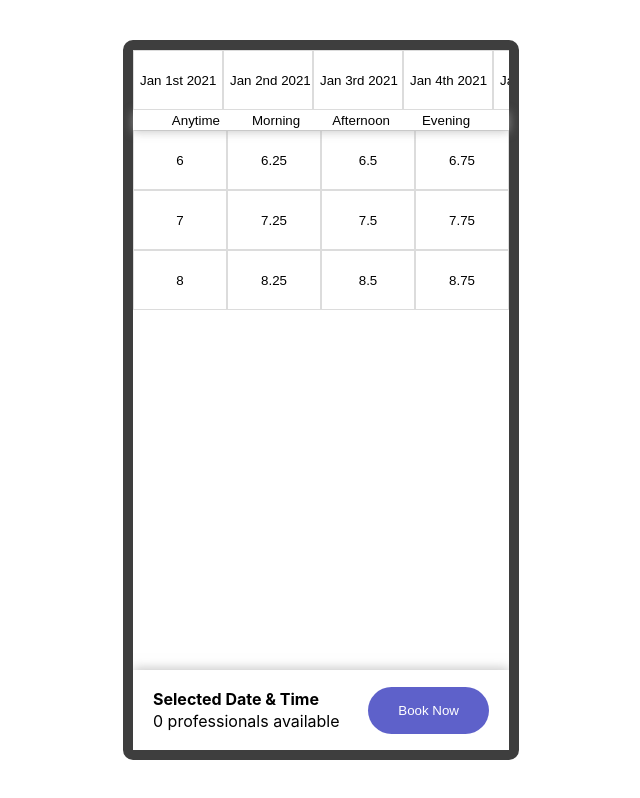
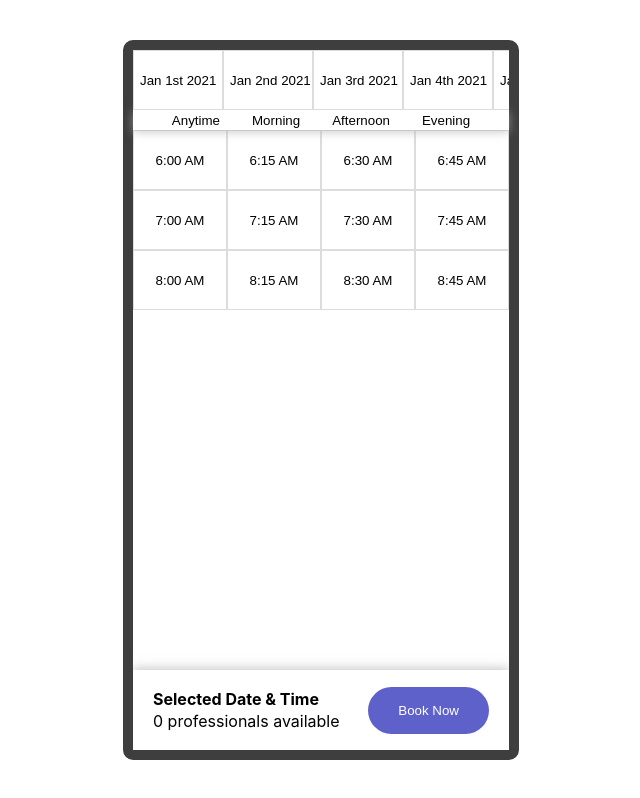
Before and after one commit to johnsn27/soloTest, a React (Create React App) app: page / in a window 1280 px wide. Shown: the whole page, without its empty margins (319-959 px from the left). Built offline with nearby package versions, Linux system fonts and the light colour scheme.

Commit message:
T2 - Format the TimeItem text

```diff
--- a/src/components/TimeItem.tsx
+++ b/src/components/TimeItem.tsx
@@ -1,9 +1,21 @@
+import moment from 'moment';
+
 interface Props {
   time: number;
 }
 
 const TimeItem = ({ time }: Props) => {
-  return <button className="timeItem">{time}</button>;
+
+  const hours = Math.floor(time);
+  const minutes = (time - hours) * 60;
+
+  const formattedTime = moment()
+    .hour(hours)
+    .minute(minutes)
+    .format('h:mm A');
+
+
+  return <button className="timeItem">{formattedTime}</button>;
 };
 
 export default TimeItem;
```
